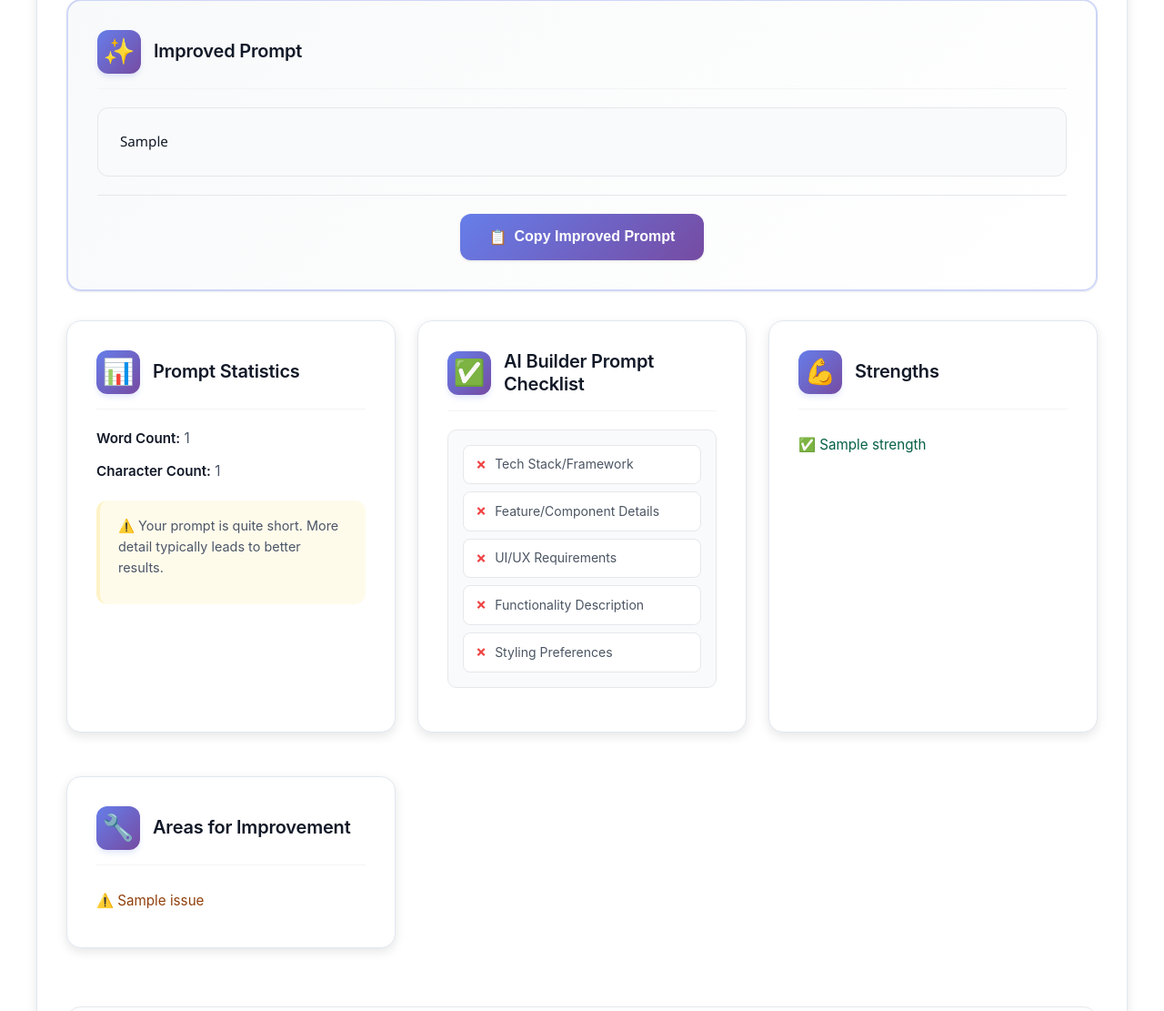
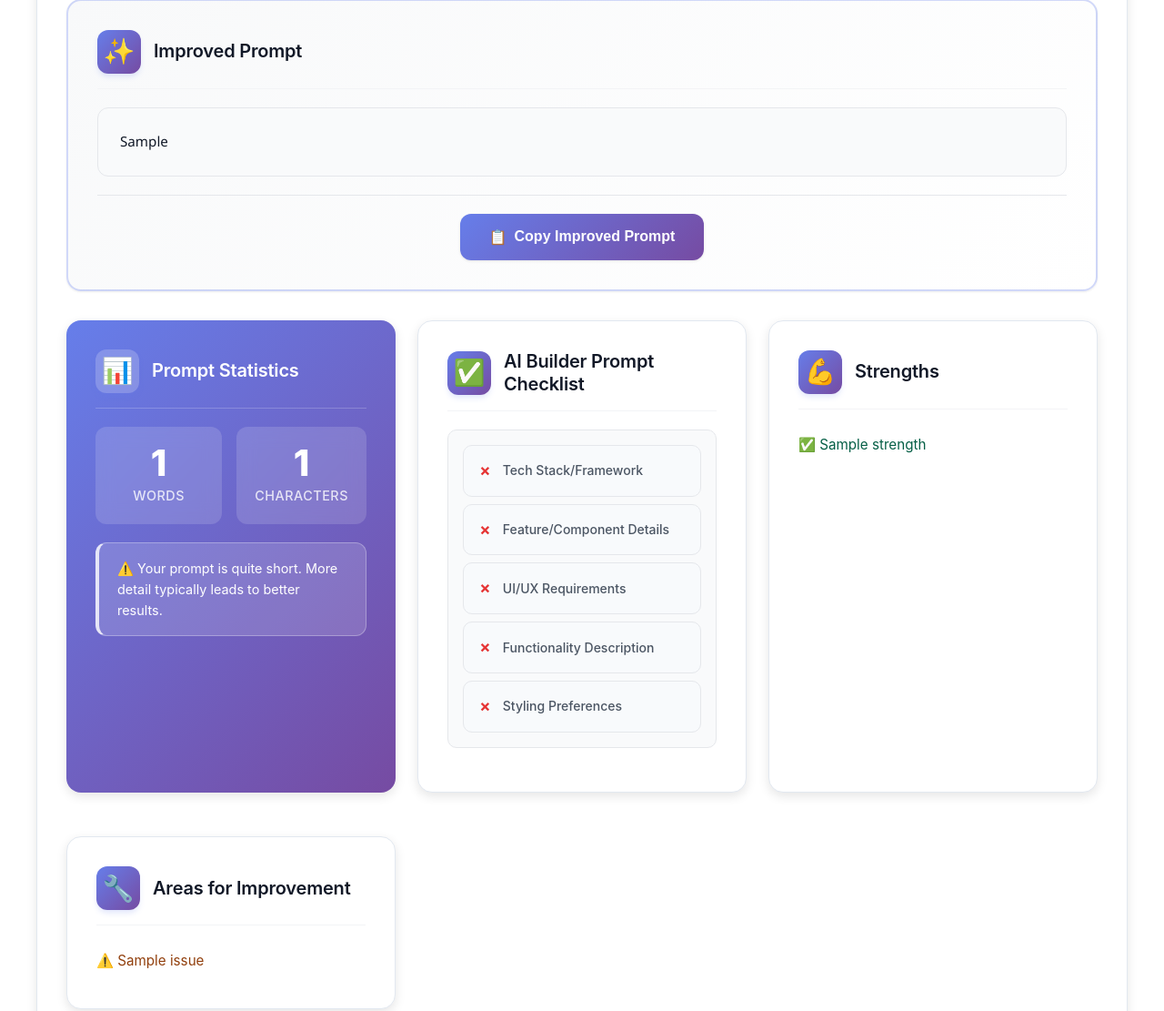
Before and after one commit to SandileGumede/ColdMail-Flask, a Flask app: template templates/prompt_result.html in a window 1280 px wide. Shown: the part 680-1791 px from the top of the page at 91% size. Run offline with Flask 3, Linux system fonts and the light colour scheme; the template is opened without the code that fills it: most values are stand-ins (such as "Sample title", 1, 10 or a date in 2020); parts of the project's set-up code (start-up, migrations or seed data) failed here and were passed over.

Commit message:
Initial commit

```diff
--- a/templates/prompt_result.html
+++ b/templates/prompt_result.html
@@ -1,6 +1,170 @@
 {% extends "base.html" %}
 
 {% block title %}ColdMail - Improved Prompt{% endblock %}
+
+{% block extra_css %}
+<style>
+    /* Prompt Statistics Enhanced Styling */
+    .prompt-stats-card {
+        background: linear-gradient(135deg, #667eea 0%, #764ba2 100%);
+        border: none;
+        color: white;
+        position: relative;
+        overflow: hidden;
+    }
+
+    .prompt-stats-card::before {
+        content: '';
+        position: absolute;
+        top: -50%;
+        right: -50%;
+        width: 100%;
+        height: 100%;
+        background: radial-gradient(circle, rgba(255,255,255,0.1) 0%, transparent 70%);
+        pointer-events: none;
+    }
+
+    .prompt-stats-card .card-header {
+        border-bottom-color: rgba(255,255,255,0.2);
+    }
+
+    .prompt-stats-card .card-header h3 {
+        color: white;
+    }
+
+    .prompt-stats-card .card-icon {
+        background: rgba(255,255,255,0.2);
+        backdrop-filter: blur(10px);
+    }
+
+    .prompt-stats-card .card-content p {
+        color: rgba(255,255,255,0.9);
+    }
+
+    .prompt-stats-card .card-content strong {
+        color: white;
+    }
+
+    /* Stats Grid */
+    .stats-grid {
+        display: grid;
+        grid-template-columns: 1fr 1fr;
+        gap: 16px;
+        margin-bottom: 20px;
+    }
+
+    .stat-item {
+        background: rgba(255,255,255,0.15);
+        backdrop-filter: blur(10px);
+        border-radius: 12px;
+        padding: 20px;
+        text-align: center;
+        transition: transform 0.2s ease, background 0.2s ease;
+    }
+
+    .stat-item:hover {
+        background: rgba(255,255,255,0.25);
+        transform: translateY(-2px);
+    }
+
+    .stat-number {
+        font-size: 2.5em;
+        font-weight: 800;
+        color: white;
+        line-height: 1;
+        margin-bottom: 4px;
+    }
+
+    .stat-label {
+        font-size: 0.9em;
+        color: rgba(255,255,255,0.8);
+        text-transform: uppercase;
+        letter-spacing: 0.5px;
+        font-weight: 500;
+    }
+
+    .prompt-stats-card .success-message,
+    .prompt-stats-card .warning-message,
+    .prompt-stats-card .info-message {
+        background: rgba(255,255,255,0.15);
+        border: 1px solid rgba(255,255,255,0.3);
+        border-left: 4px solid rgba(255,255,255,0.8);
+        color: white;
+    }
+
+    .prompt-stats-card .success-message p,
+    .prompt-stats-card .warning-message p,
+    .prompt-stats-card .info-message p {
+        color: white;
+        margin: 0;
+    }
+
+    /* Dark mode adjustments */
+    body.dark .prompt-stats-card {
+        background: linear-gradient(135deg, #4c5fd5 0%, #5d3f8e 100%);
+    }
+
+    /* Checklist card enhancements */
+    .checklist-card .checklist {
+        display: flex;
+        flex-direction: column;
+        gap: 8px;
+    }
+
+    .checklist-card .checklist li {
+        display: flex;
+        align-items: center;
+        gap: 12px;
+        padding: 14px 16px;
+        background: #f8fafc;
+        border-radius: 10px;
+        border: 1px solid #e5e7eb;
+        font-weight: 500;
+        transition: all 0.2s ease;
+    }
+
+    .checklist-card .checklist li:hover {
+        background: #f1f5f9;
+        transform: translateX(4px);
+    }
+
+    body.dark .checklist-card .checklist li {
+        background: #1e293b;
+        border-color: #334155;
+    }
+
+    body.dark .checklist-card .checklist li:hover {
+        background: #334155;
+    }
+
+    .checklist-card .check-yes {
+        font-size: 1.2em;
+        background: linear-gradient(135deg, #10b981, #059669);
+        -webkit-background-clip: text;
+        -webkit-text-fill-color: transparent;
+        background-clip: text;
+    }
+
+    .checklist-card .check-no {
+        font-size: 1.2em;
+        background: linear-gradient(135deg, #ef4444, #dc2626);
+        -webkit-background-clip: text;
+        -webkit-text-fill-color: transparent;
+        background-clip: text;
+    }
+
+    /* Mobile responsive */
+    @media (max-width: 480px) {
+        .stats-grid {
+            grid-template-columns: 1fr;
+        }
+
+        .stat-number {
+            font-size: 2em;
+        }
+    }
+</style>
+{% endblock %}
 
 {% block content %}
     <div class="container">
@@ -58,32 +222,40 @@
         <!-- Analysis Cards Grid -->
         <div class="analysis-grid">
             <!-- Prompt Stats Card -->
-            <div class="analysis-card">
+            <div class="analysis-card prompt-stats-card">
                 <div class="card-header">
                     <div class="card-icon spam-icon">📊</div>
                     <h3>Prompt Statistics</h3>
                 </div>
                 <div class="card-content">
-                    <p><strong>Word Count:</strong> {{ prompt_data.rule_analysis.word_count }}</p>
-                    <p><strong>Character Count:</strong> {{ prompt_data.rule_analysis.char_count }}</p>
+                    <div class="stats-grid">
+                        <div class="stat-item">
+                            <div class="stat-number">{{ prompt_data.rule_analysis.word_count }}</div>
+                            <div class="stat-label">Words</div>
+                        </div>
+                        <div class="stat-item">
+                            <div class="stat-number">{{ prompt_data.rule_analysis.char_count }}</div>
+                            <div class="stat-label">Characters</div>
+                        </div>
+                    </div>
                     {% if prompt_data.rule_analysis.word_count < 10 %}
                         <div class="warning-message">
                             <p>⚠️ Your prompt is quite short. More detail typically leads to better results.</p>
                         </div>
                     {% elif prompt_data.rule_analysis.word_count > 500 %}
                         <div class="info-message">
-                            <p>ℹ️ Your prompt is lengthy. Consider if all details are necessary.</p>
+                            <p>ℹ️ Detailed prompt detected — great for complex apps!</p>
                         </div>
                     {% else %}
                         <div class="success-message">
-                            <p>✅ Good prompt length for detailed responses.</p>
+                            <p>✅ Good prompt length for detailed AI responses.</p>
                         </div>
                     {% endif %}
                 </div>
             </div>
 
             <!-- Prompt Checklist Card -->
-            <div class="analysis-card">
+            <div class="analysis-card checklist-card">
                 <div class="card-header">
                     <div class="card-icon personalization-icon">✅</div>
                     <h3>AI Builder Prompt Checklist</h3>
```
